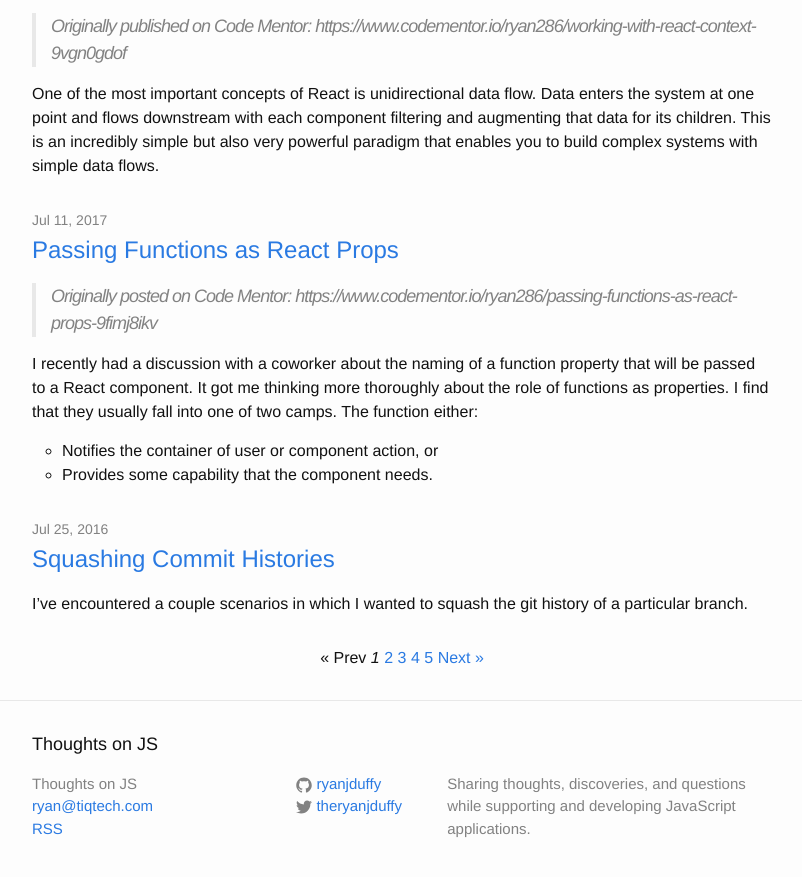
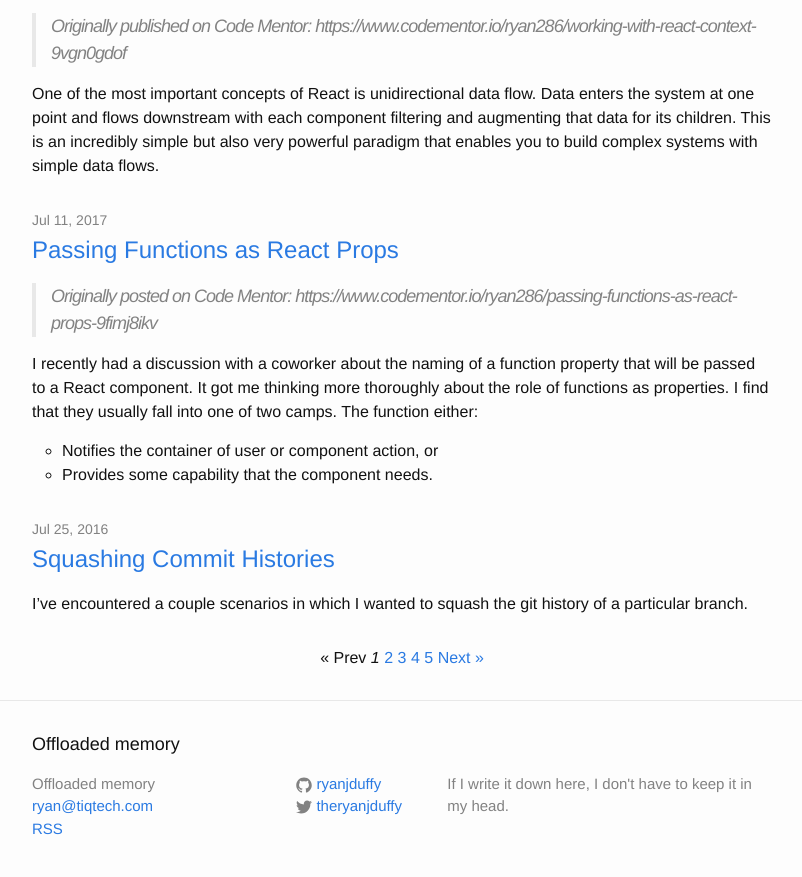
Before and after one commit to ryanjduffy/blog, a Jekyll site: the page built from index.html, in a window 1280 px wide and 900 px high, scrolled down 1572 px. Shown: the top 877 px of the window, without its empty margins (238-1040 px from the left). Built offline with Jekyll 4.4.1, drawn with Linux system fonts in a browser that asks for light colours; the list of posts is cut into pages by our own code; some of the changed text lies outside the part shown.

Commit message:
Rename blog

```diff
--- a/_config.yml
+++ b/_config.yml
@@ -6,15 +6,14 @@
 # 'jekyll serve'. If you change this file, please restart the server process.
 
 # Site settings
-title: Thoughts on JS
+title: Offloaded memory
 email: ryan@tiqtech.com
 description: >
-  Sharing thoughts, discoveries, and questions while supporting and developing JavaScript
-  applications.
+  If I write it down here, I don't have to keep it in my head.
 baseurl: "/blog/" # the subpath of your site, e.g. /blog
 url: "ryanjduffy.github.io" # the base hostname & protocol for your site
 github_repo: blog
-github_username:  ryanjduffy
+github_username: ryanjduffy
 twitter_username: theryanjduffy
 codepen_username: ryanjduffy
 paginate: 10
```
